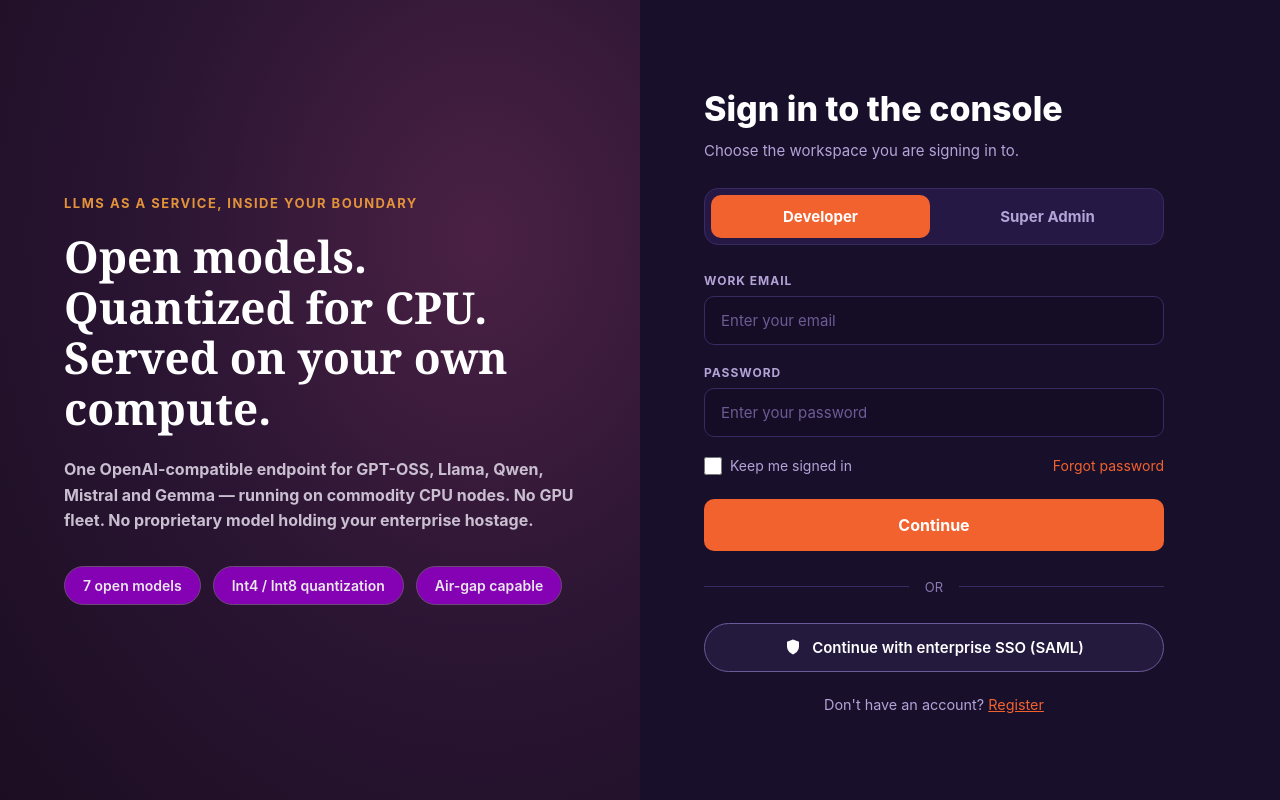
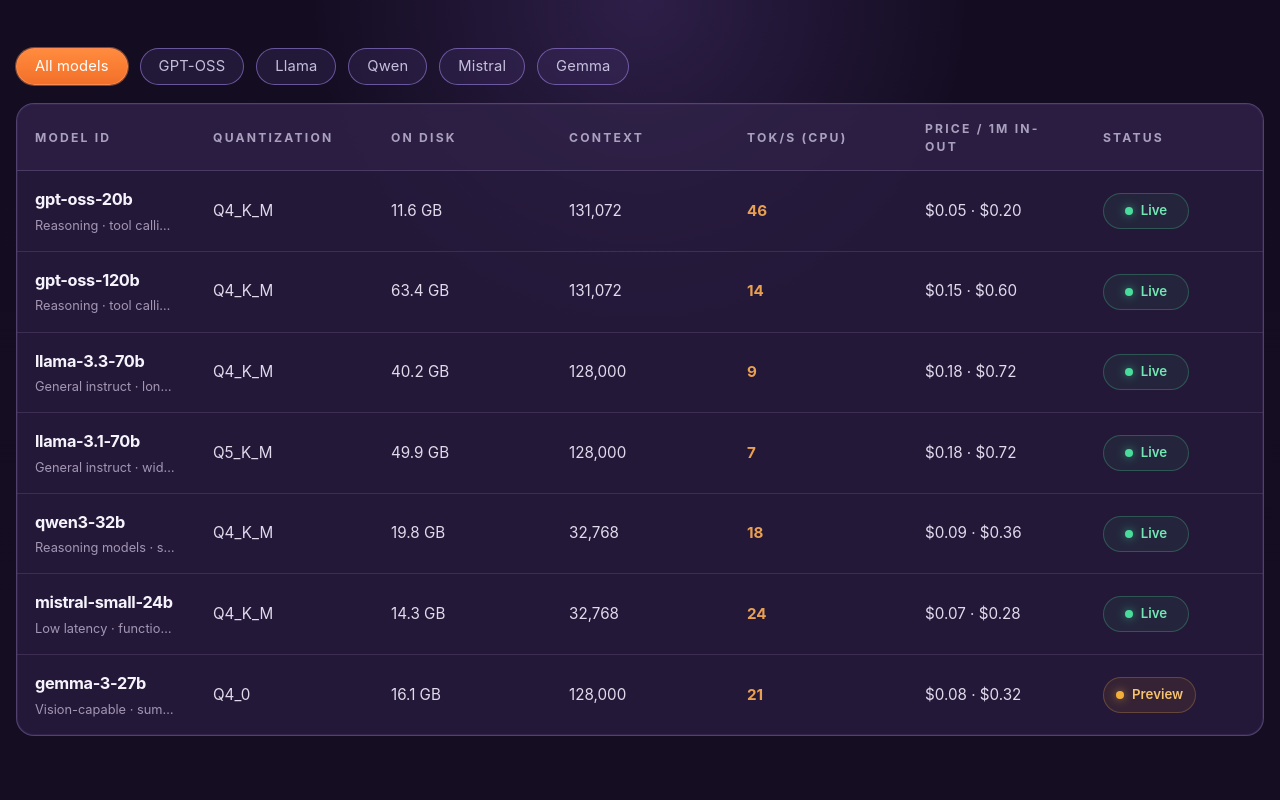
Before and after one commit to JayasreePothuri/Basic-UI, a React (Vite) app: page / in a window 1280 px wide. Built offline with nearby package versions, Linux system fonts and the light colour scheme.

Commit message:
Models commit

```diff
--- /dev/null
+++ b/src/Models.css
@@ -0,0 +1,160 @@
+.page-shell {
+  min-height: 100vh;
+  display: flex;
+  align-items: flex-start;
+  justify-content: center;
+  padding: 20px 16px 40px;
+  box-sizing: border-box;
+}
+
+.model-page {
+  width: min(1280px, 100%);
+  padding: 16px 0 0;
+}
+
+.filter-bar {
+  display: flex;
+  align-items: center;
+  gap: 12px;
+  flex-wrap: wrap;
+  margin: 12px 0 18px;
+}
+
+.filter-chip {
+  border: 1px solid rgba(176, 148, 255, 0.5);
+  background: rgba(72, 51, 110, 0.3);
+  color: rgba(232, 227, 255, 0.82);
+  border-radius: 999px;
+  padding: 10px 18px;
+  font-size: 0.92rem;
+  line-height: 1;
+  letter-spacing: 0.01em;
+  cursor: pointer;
+  transition: all 0.2s ease;
+}
+
+.filter-chip.active {
+  background: linear-gradient(180deg, #ff8b3d 0%, #f3702a 100%);
+  border-color: rgba(254, 140, 85, 0.9);
+  color: #fff;
+  box-shadow: 0 0 0 1px rgba(255, 143, 68, 0.45);
+}
+
+.table-wrap {
+  border: 1px solid rgba(165, 144, 213, 0.35);
+  border-radius: 18px;
+  overflow: hidden;
+  background: rgba(42, 29, 64, 0.78);
+  box-shadow: inset 0 0 0 1px rgba(104, 80, 146, 0.18);
+}
+
+table {
+  width: 100%;
+  border-collapse: collapse;
+  table-layout: fixed;
+}
+
+thead th {
+  text-align: left;
+  padding: 16px 18px 14px;
+  font-size: 0.76rem;
+  letter-spacing: 0.18em;
+  text-transform: uppercase;
+  color: rgba(214, 206, 234, 0.74);
+  font-weight: 700;
+  background: rgba(63, 46, 88, 0.28);
+  border-bottom: 1px solid rgba(196, 179, 235, 0.2);
+}
+
+tbody td {
+  padding: 16px 18px;
+  border-bottom: 1px solid rgba(196, 179, 235, 0.14);
+  color: rgba(245, 240, 255, 0.9);
+  font-size: 0.95rem;
+  vertical-align: middle;
+}
+
+tbody tr:last-child td {
+  border-bottom: none;
+}
+
+tbody tr:hover {
+  background: rgba(255, 255, 255, 0.02);
+}
+
+.model-cell {
+  min-width: 260px;
+}
+
+.model-name {
+  font-size: 1.02rem;
+  font-weight: 700;
+  letter-spacing: -0.02em;
+  color: rgba(250, 248, 255, 0.98);
+  margin-bottom: 4px;
+}
+
+.model-description {
+  font-size: 0.8rem;
+  color: rgba(205, 193, 221, 0.75);
+  white-space: nowrap;
+  overflow: hidden;
+  text-overflow: ellipsis;
+}
+
+.speed-cell {
+  font-weight: 700;
+  color: rgba(255, 175, 84, 0.9);
+}
+
+.status-pill {
+  display: inline-flex;
+  align-items: center;
+  justify-content: center;
+  gap: 8px;
+  min-width: 86px;
+  padding: 7px 12px;
+  border-radius: 999px;
+  font-size: 0.83rem;
+  font-weight: 600;
+  border: 1px solid transparent;
+}
+
+.status-dot {
+  width: 8px;
+  height: 8px;
+  border-radius: 50%;
+  display: inline-block;
+}
+
+.status-pill.live {
+  color: #72e7b4;
+  border-color: rgba(74, 214, 144, 0.28);
+  background: rgba(47, 124, 86, 0.14);
+}
+
+.status-pill.live .status-dot {
+  background: #49dc9c;
+  box-shadow: 0 0 10px rgba(73, 220, 156, 0.6);
+}
+
+.status-pill.preview {
+  color: #f5c26d;
+  border-color: rgba(247, 183, 72, 0.24);
+  background: rgba(161, 108, 35, 0.14);
+}
+
+.status-pill.preview .status-dot {
+  background: #f4ae3a;
+  box-shadow: 0 0 10px rgba(244, 174, 58, 0.62);
+}
+
+@media (max-width: 920px) {
+  .table-wrap {
+    overflow-x: auto;
+  }
+
+  table {
+    min-width: 900px;
+  }
+}
--- /dev/null
+++ b/src/Models.jsx
@@ -0,0 +1,142 @@
+import './Models.css'
+
+const filters = ['All models', 'GPT-OSS', 'Llama', 'Qwen', 'Mistral', 'Gemma']
+
+const models = [
+  {
+    id: 'gpt-oss-20b',
+    description: 'Reasoning · tool calling · 20B MoE',
+    quant: 'Q4_K_M',
+    disk: '11.6 GB',
+    context: '131,072',
+    speed: '46',
+    price: '$0.05 · $0.20',
+    status: 'Live',
+    statusTone: 'live',
+  },
+  {
+    id: 'gpt-oss-120b',
+    description: 'Reasoning · tool calling · 120B MoE',
+    quant: 'Q4_K_M',
+    disk: '63.4 GB',
+    context: '131,072',
+    speed: '14',
+    price: '$0.15 · $0.60',
+    status: 'Live',
+    statusTone: 'live',
+  },
+  {
+    id: 'llama-3.3-70b',
+    description: 'General instruct · long context',
+    quant: 'Q4_K_M',
+    disk: '40.2 GB',
+    context: '128,000',
+    speed: '9',
+    price: '$0.18 · $0.72',
+    status: 'Live',
+    statusTone: 'live',
+  },
+  {
+    id: 'llama-3.1-70b',
+    description: 'General instruct · widely benchmarked',
+    quant: 'Q5_K_M',
+    disk: '49.9 GB',
+    context: '128,000',
+    speed: '7',
+    price: '$0.18 · $0.72',
+    status: 'Live',
+    statusTone: 'live',
+  },
+  {
+    id: 'qwen3-32b',
+    description: 'Reasoning models · strong multilingual',
+    quant: 'Q4_K_M',
+    disk: '19.8 GB',
+    context: '32,768',
+    speed: '18',
+    price: '$0.09 · $0.36',
+    status: 'Live',
+    statusTone: 'live',
+  },
+  {
+    id: 'mistral-small-24b',
+    description: 'Low latency · function calling',
+    quant: 'Q4_K_M',
+    disk: '14.3 GB',
+    context: '32,768',
+    speed: '24',
+    price: '$0.07 · $0.28',
+    status: 'Live',
+    statusTone: 'live',
+  },
+  {
+    id: 'gemma-3-27b',
+    description: 'Vision-capable · summarisation',
+    quant: 'Q4_0',
+    disk: '16.1 GB',
+    context: '128,000',
+    speed: '21',
+    price: '$0.08 · $0.32',
+    status: 'Preview',
+    statusTone: 'preview',
+  },
+]
+
+function App() {
+  return (
+    <main className="page-shell">
+      <div className="model-page">
+        <div className="filter-bar" aria-label="Model filters">
+          {filters.map((filter, index) => (
+            <button
+              key={filter}
+              type="button"
+              className={`filter-chip ${index === 0 ? 'active' : ''}`}
+            >
+              {filter}
+            </button>
+          ))}
+        </div>
+
+        <div className="table-wrap">
+          <table>
+            <thead>
+              <tr>
+                <th>Model ID</th>
+                <th>Quantization</th>
+                <th>On Disk</th>
+                <th>Context</th>
+                <th>Tok/S (CPU)</th>
+                <th>Price / 1M in-out</th>
+                <th>Status</th>
+              </tr>
+            </thead>
+            <tbody>
+              {models.map((model) => (
+                <tr key={model.id}>
+                  <td className="model-cell">
+                    <div className="model-name">{model.id}</div>
+                    <div className="model-description">{model.description}</div>
+                  </td>
+                  <td>{model.quant}</td>
+                  <td>{model.disk}</td>
+                  <td>{model.context}</td>
+                  <td className="speed-cell">{model.speed}</td>
+                  <td>{model.price}</td>
+                  <td>
+                    <span className={`status-pill ${model.statusTone}`}>
+                      <span className="status-dot" aria-hidden="true" />
+                      {model.status}
+                    </span>
+                  </td>
+                </tr>
+              ))}
+            </tbody>
+          </table>
+        </div>
+      </div>
+    </main>
+  )
+}
+
+export default App
--- /dev/null
+++ b/src/index.css
@@ -0,0 +1,52 @@
+:root {
+  font-family: Inter, 'Segoe UI', sans-serif;
+  line-height: 1.5;
+  font-weight: 400;
+  color: rgba(255, 255, 255, 0.9);
+  background: #120d1f;
+  font-synthesis: none;
+  text-rendering: optimizeLegibility;
+  -webkit-font-smoothing: antialiased;
+  -moz-osx-font-smoothing: grayscale;
+}
+
+* {
+  box-sizing: border-box;
+}
+
+html {
+  background: #120d1f;
+}
+
+body {
+  margin: 0;
+  min-width: 320px;
+  min-height: 100vh;
+  background:
+    radial-gradient(circle at top, rgba(104, 71, 159, 0.3), transparent 32%),
+    linear-gradient(180deg, #140d22 0%, #150d22 100%);
+  color: rgba(255, 255, 255, 0.9);
+}
+
+button,
+input,
+select,
+textarea {
+  font: inherit;
+}
+
+button {
+  border: none;
+}
+
+#root {
+  width: 100%;
+  min-height: 100vh;
+}
+
+body,
+button,
+th,
+td {
+  font-family: Inter, 'Segoe UI', sans-serif;
+}
--- a/src/main.jsx
+++ b/src/main.jsx
@@ -1,9 +1,10 @@
 import { StrictMode } from 'react'
 import { createRoot } from 'react-dom/client'
-import App from './App.jsx'
+import Models from './Models.jsx'
+import './index.css'
 
 createRoot(document.getElementById('root')).render(
   <StrictMode>
-    <App />
+    <Models />
   </StrictMode>,
 )
```
Also changed, not shown: eslint.config.js (added, +27 -0 lines).
